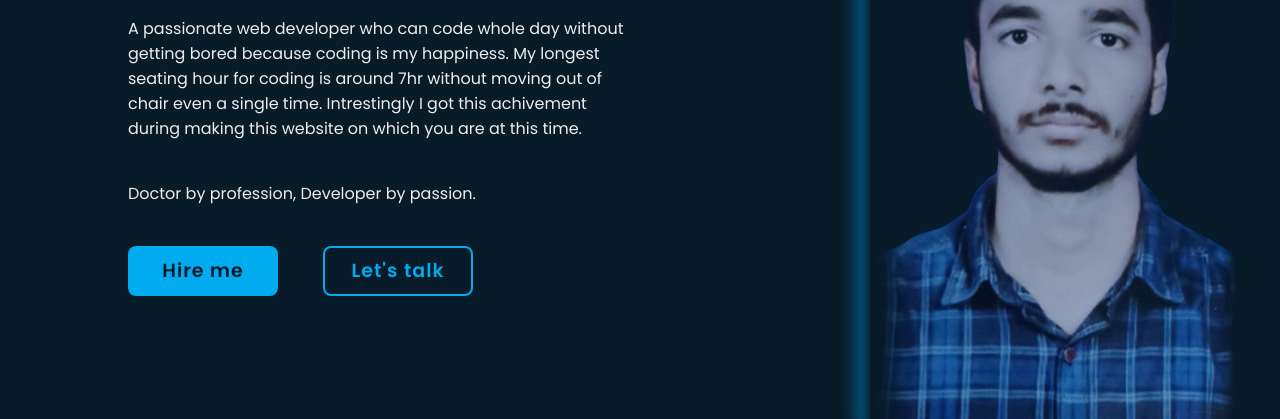
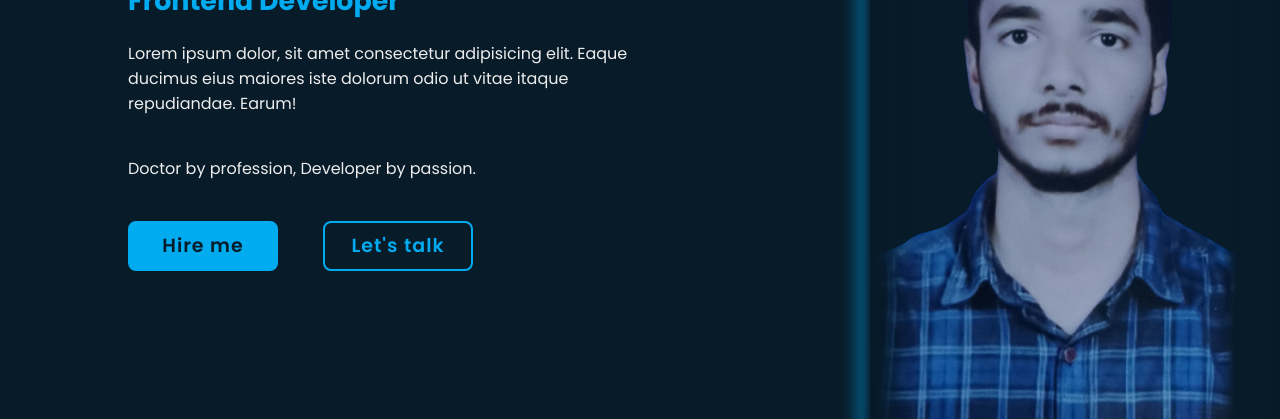
Before and after one commit to illusion15/My-Portfolio-Website, a plain HTML site: page index.html in a window 1280 px wide. Shown: the part 298-717 px from the top of the page. Drawn offline with nearby package versions, Linux system fonts and the light colour scheme.

Commit message:
changed landing page para.

```diff
--- a/index.html
+++ b/index.html
@@ -24,7 +24,7 @@
         <div class="home-content">
             <h1>Hi, I'm Priyanshu Kumar</h1>
             <h3>Frontend Developer</h3>
-            <p>A passionate web developer who can code whole day without getting bored because coding is my happiness. My longest seating hour for coding is around 7hr without moving out of chair even a single time. Intrestingly I got this achivement during making this website on which you are at this time. </p>
+            <p>Lorem ipsum dolor, sit amet consectetur adipisicing elit. Eaque ducimus eius maiores iste dolorum odio ut vitae itaque repudiandae. Earum! </p>
             <p>Doctor by profession, Developer by passion. </p>
             <div class="btn-box">
                 <a href="#">Hire me</a>
```
